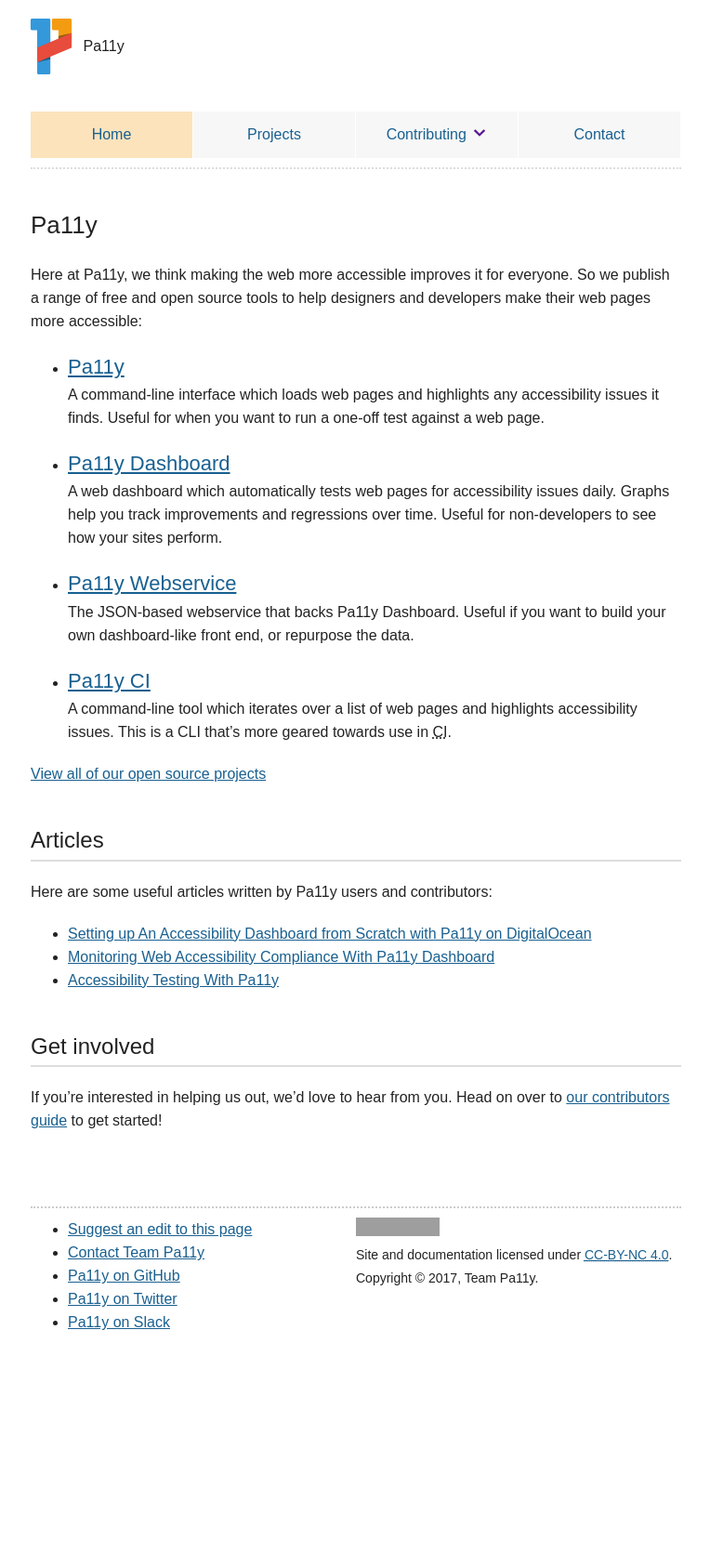
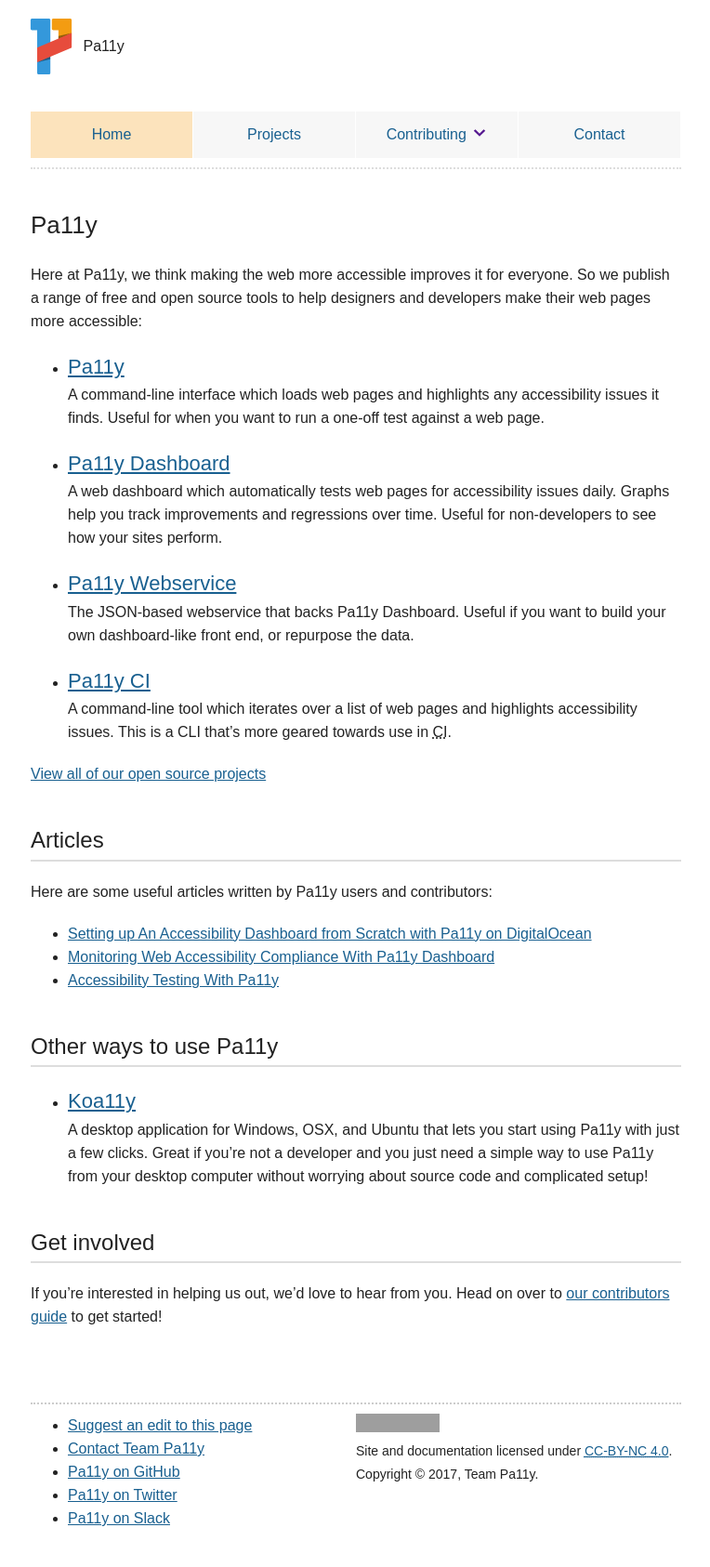
Before and after one commit to pa11y/pa11y.github.io, a Jekyll site: the page built from pages/home.md, in a window 1280 px wide. Shown: the whole page at 93% size, without its empty margins (257-1021 px from the left). Built offline with Jekyll 4.4.1, drawn with Linux system fonts in a browser that asks for light colours; before the commit the page ends 1475 px from its top, so only the background shows below that; grey boxes are pictures that could not be loaded.

Commit message:
add Koa11y to home page

```diff
--- a/pages/home.md
+++ b/pages/home.md
@@ -33,6 +33,12 @@ Here are some useful articles written by Pa11y users and contributors:
   - [Accessibility Testing With Pa11y](http://cruft.io/posts/accessibility-testing-with-pa11y/)
 
 
+## Other ways to use Pa11y
+
+  - ### [Koa11y]
+	A desktop application for Windows, OSX, and Ubuntu that lets you start using Pa11y with just a few clicks. Great if you're not a developer and you just need a simple way to use Pa11y from your desktop computer without worrying about source code and complicated setup!
+
+
 ## Get involved
 
 If you're interested in helping us out, we'd love to hear from you. Head on over to [our contributors guide][contributors] to get started!
@@ -40,6 +46,7 @@ If you're interested in helping us out, we'd love to hear from you. Head on over
 
 
 [contributors]: /contributing/
+[koa11y]: http://thejaredwilcurt.github.io/Koa11y/
 [pa11y]: https://github.com/pa11y/pa11y
 [pa11y ci]: https://github.com/pa11y/ci
 [pa11y dashboard]: https://github.com/pa11y/dashboard
```
